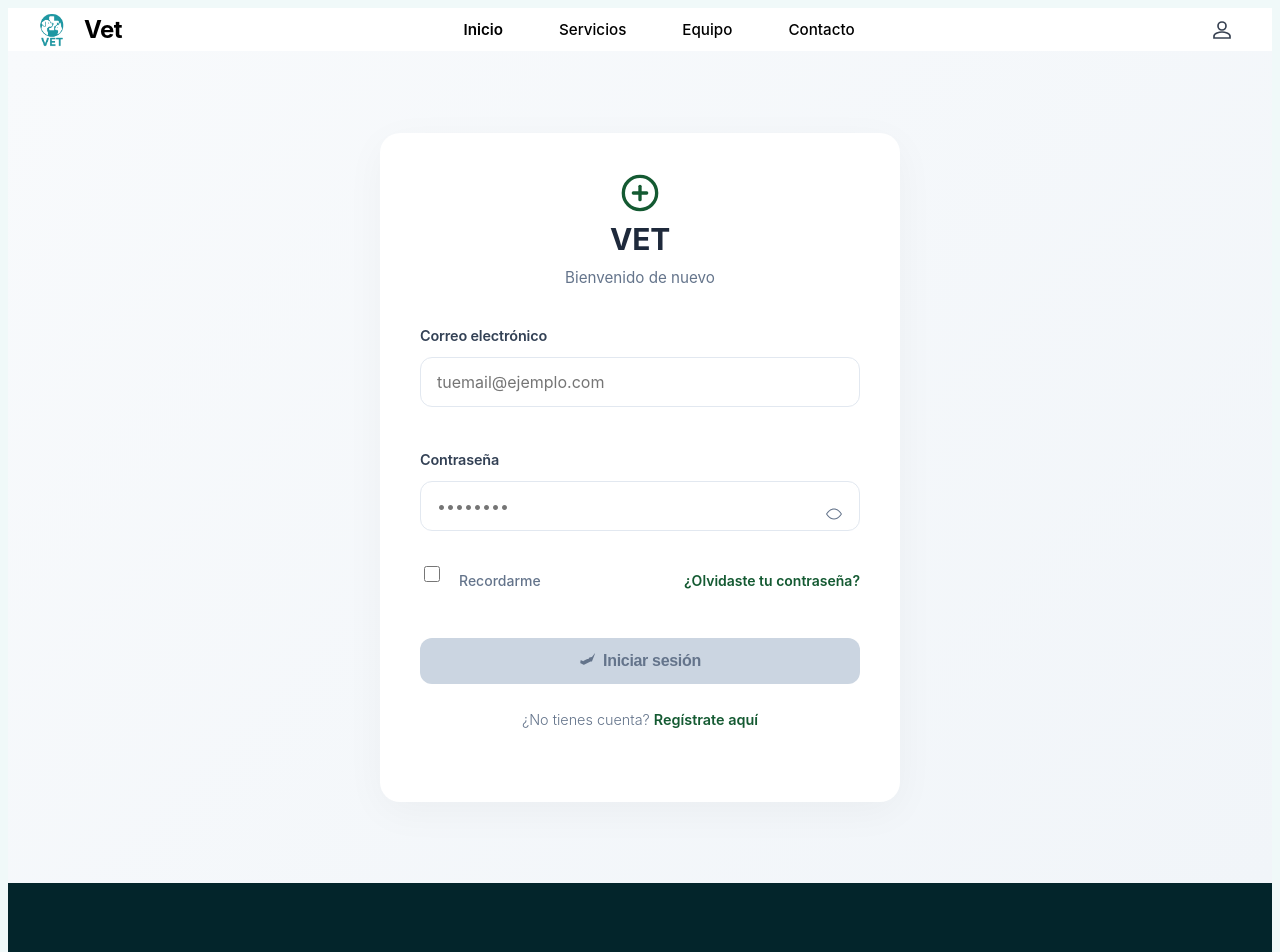
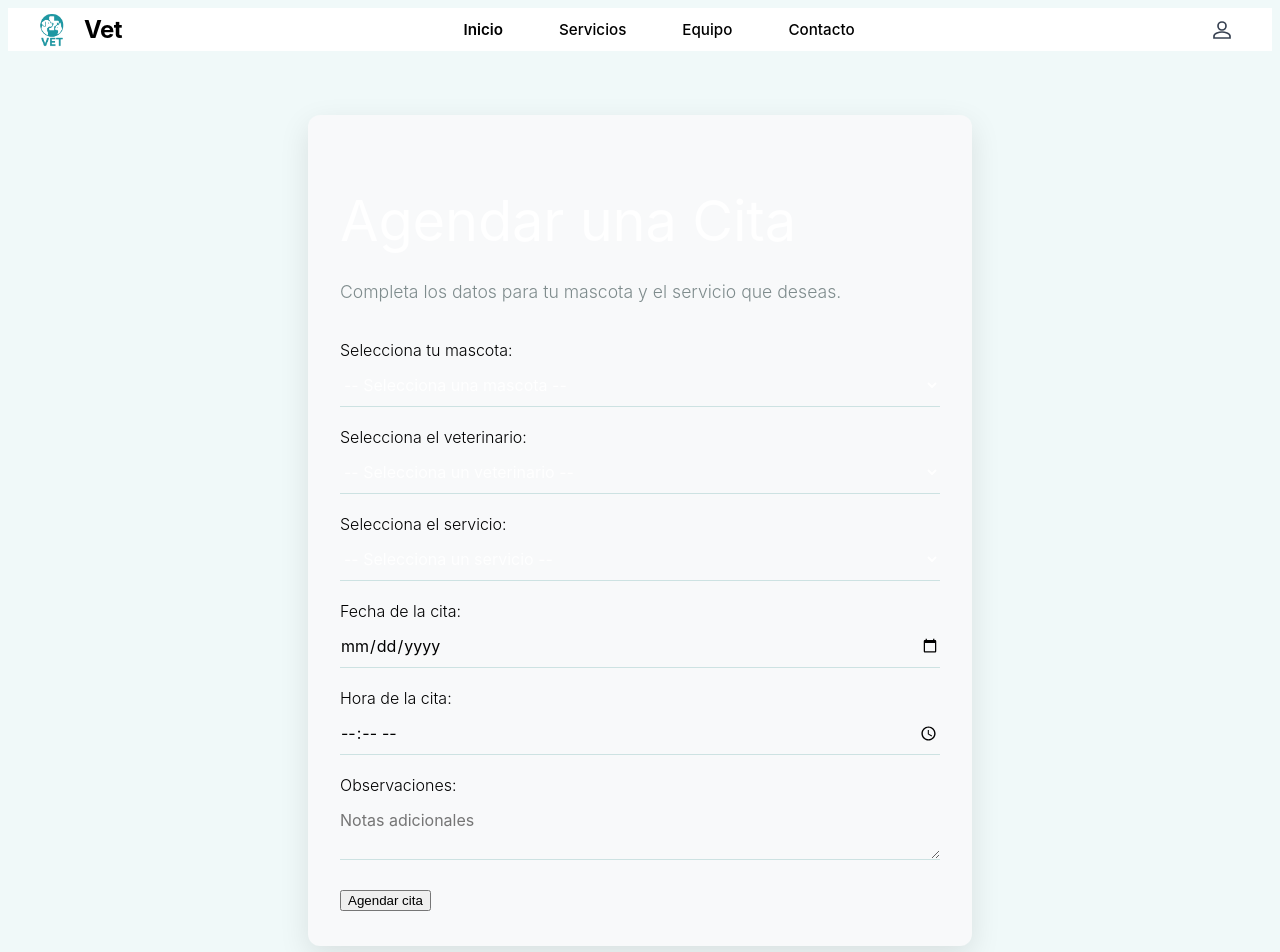
Before and after one commit to koouhz/vet, a Vue app: page /agendar-cita in a window 1280 px wide. Before the commit this address led to /login. Shown: the top 952 px of the page. Built offline with nearby package versions, Linux system fonts and the light colour scheme.

Commit message:
Form Agendar

```diff
--- a/src/views/Agendar/AgendarCita.vue
+++ b/src/views/Agendar/AgendarCita.vue
@@ -3,108 +3,225 @@
     <h1>Agendar una Cita</h1>
     <p>Completa los datos para tu mascota y el servicio que deseas.</p>
 
-    <form @submit.prevent="agendar">
-      <label>Nombre de la mascota:</label>
-      <input type="text" v-model="mascotaNombre" required />
+    <!-- Selección de mascota -->
+    <label>Selecciona tu mascota:</label>
+    <select v-model="mascotaId" @change="mostrarNuevo=false">
+      <option disabled value="">-- Selecciona una mascota --</option>
+      <option v-for="m in mascotas" :key="m.id" :value="m.id">
+        {{ m.nombre }} ({{ m.especie }})
+      </option>
+      <option value="nueva">+ Registrar nueva mascota</option>
+    </select>
 
-      <label>Servicio:</label>
-      <select v-model="servicio" required>
-        <option disabled value="">Selecciona un servicio</option>
-        <option>Vacunación</option>
-        <option>Consultas Generales</option>
-        <option>Peluquería y Higiene</option>
-        <option>Emergencias 24/7</option>
-        <option>Cirugías</option>
-        <option>Nutrición y Dietética</option>
+    <!-- Formulario inline para nueva mascota -->
+    <div v-if="mascotaId === 'nueva'" class="nueva-mascota">
+      <h3>Registrar nueva mascota</h3>
+      <label>Nombre:</label>
+      <input type="text" v-model="nuevaMascota.nombre" required />
+
+      <label>Especie:</label>
+      <select v-model="nuevaMascota.especie" required>
+        <option disabled value="">Selecciona especie</option>
+        <option>perro</option>
+        <option>gato</option>
+        <option>conejo</option>
+        <option>hámster</option>
+        <option>ave</option>
+        <option>reptil</option>
+        <option>otros</option>
       </select>
 
-      <label>Fecha de la cita:</label>
-      <input type="date" v-model="fecha" required />
+      <label>Raza:</label>
+      <input type="text" v-model="nuevaMascota.raza" />
 
-      <label>Hora:</label>
-      <input type="time" v-model="hora" required />
+      <label>Fecha de nacimiento:</label>
+      <input type="date" v-model="nuevaMascota.fecha_nacimiento" />
 
-      <button type="submit">Agendar cita</button>
-    </form>
+      <label>Peso (kg):</label>
+      <input type="number" v-model="nuevaMascota.peso_kg" step="0.01" />
+
+      <label>Sexo:</label>
+      <select v-model="nuevaMascota.sexo">
+        <option disabled value="">Selecciona sexo</option>
+        <option>macho</option>
+        <option>hembra</option>
+        <option>castrado</option>
+        <option>esterilizado</option>
+      </select>
+
+      <label>Microchip ID:</label>
+      <input type="text" v-model="nuevaMascota.microchip_id" />
+
+      <label>Alergias:</label>
+      <input type="text" v-model="nuevaMascota.alergias" />
+
+      <label>Notas médicas:</label>
+      <textarea v-model="nuevaMascota.notas_medicas"></textarea>
+    </div>
+
+    <!-- Veterinario y servicio -->
+    <label>Selecciona el veterinario:</label>
+    <select v-model="veterinarioId" @change="cargarServicios" required>
+      <option disabled value="">-- Selecciona un veterinario --</option>
+      <option v-for="v in veterinarios" :key="v.id" :value="v.id">
+        {{ v.usuario_nombre }} - {{ v.especialidad_nombre }}
+      </option>
+    </select>
+
+    <label>Selecciona el servicio:</label>
+    <select v-model="servicioId" required>
+      <option disabled value="">-- Selecciona un servicio --</option>
+      <option v-for="s in serviciosDisponibles" :key="s.id" :value="s.id">
+        {{ s.titulo }} - {{ s.duracion_minutos }} min
+      </option>
+    </select>
+
+    <!-- Fecha y hora -->
+    <label>Fecha de la cita:</label>
+    <input type="date" v-model="fecha" required />
+
+    <label>Hora de la cita:</label>
+    <input type="time" v-model="hora" required />
+
+    <label>Observaciones:</label>
+    <textarea v-model="observaciones" placeholder="Notas adicionales"></textarea>
+
+    <button @click="agendarCita">Agendar cita</button>
   </div>
 </template>
 
 <script>
+import { ref, onMounted } from 'vue'
 import { supabase } from '@/lib/supabaseClient'
 
 export default {
-  name: 'AgendarCitaView',
-  data() {
-    return {
-      mascotaNombre: '',
-      servicio: '',
-      fecha: '',
-      hora: ''
+  setup() {
+    const user = ref(null)
+    const mascotas = ref([])
+    const veterinarios = ref([])
+    const serviciosDisponibles = ref([])
+
+    const mascotaId = ref('')
+    const nuevaMascota = ref({
+      nombre: '',
+      especie: '',
+      raza: '',
+      fecha_nacimiento: '',
+      peso_kg: '',
+      sexo: '',
+      microchip_id: '',
+      alergias: '',
+      notas_medicas: ''
+    })
+
+    const veterinarioId = ref('')
+    const servicioId = ref('')
+    const fecha = ref('')
+    const hora = ref('')
+    const observaciones = ref('')
+
+    // Cargar usuario y mascotas
+    onMounted(async () => {
+      const { data: userData } = await supabase.auth.getUser()
+      if (!userData.user) {
+        alert('Debes iniciar sesión primero')
+        return
+      }
+      user.value = userData.user
+
+      const { data: misMascotas } = await supabase
+        .from('mascotas')
+        .select('*')
+        .eq('usuario_id', user.value.id)
+        .eq('is_activa', true)
+      mascotas.value = misMascotas || []
+
+      // Cargar veterinarios activos
+      const { data: vets } = await supabase
+        .from('veterinarios')
+        .select('id, usuario_id, especialidad_id, is_activo, usuario:usuarios(nombre_completo), especialidad:especialidades(nombre)')
+        .eq('is_activo', true)
+      veterinarios.value = vets.map(v => ({
+        ...v,
+        usuario_nombre: v.usuario.nombre_completo,
+        especialidad_nombre: v.especialidad.nombre
+      }))
+    })
+
+    const cargarServicios = async () => {
+      if (!veterinarioId.value) return
+      const { data } = await supabase
+        .from('servicios_veterinarios')
+        .select('servicio_id, servicio:servicios(titulo,duracion_minutos)')
+        .eq('veterinario_id', veterinarioId.value)
+        .eq('is_activo', true)
+      serviciosDisponibles.value = data.map(d => ({
+        id: d.servicio_id,
+        titulo: d.servicio.titulo,
+        duracion_minutos: d.servicio.duracion_minutos
+      }))
     }
-  },
-  async created() {
-    const { data: { user } } = await supabase.auth.getUser()
-    if (!user) {
-      this.$router.push({ name: 'Login' }) // Redirigir si no está logeado
-    }
-  },
-  methods: {
-    async agendar() {
-      const { data: { user } } = await supabase.auth.getUser()
-      if (!user) return this.$router.push({ name: 'Login' })
 
-      // Guardar cita en Supabase
+    const agendarCita = async () => {
+      let idMascota = mascotaId.value
+
+      // Si es nueva mascota, crearla primero
+      if (idMascota === 'nueva') {
+        const { data, error } = await supabase.from('mascotas').insert([{
+          usuario_id: user.value.id,
+          nombre: nuevaMascota.value.nombre,
+          especie: nuevaMascota.value.especie,
+          raza: nuevaMascota.value.raza,
+          fecha_nacimiento: nuevaMascota.value.fecha_nacimiento,
+          peso_kg: nuevaMascota.value.peso_kg,
+          sexo: nuevaMascota.value.sexo,
+          microchip_id: nuevaMascota.value.microchip_id,
+          alergias: nuevaMascota.value.alergias,
+          notas_medicas: nuevaMascota.value.notas_medicas
+        }]).select().single()
+
+        if (error) return alert('Error al crear mascota: ' + error.message)
+        idMascota = data.id
+      }
+
+      // Crear cita
       const { error } = await supabase.from('citasmascotas').insert([{
-        id_usuario: user.id,
-        nombre_mascota: this.mascotaNombre,
-        servicio: this.servicio,
-        fecha: this.fecha,
-        hora: this.hora
+        usuario_id: user.value.id,
+        mascota_id: idMascota,
+        veterinario_id: veterinarioId.value,
+        servicio_id: servicioId.value,
+        fecha: fecha.value,
+        hora: hora.value,
+        observaciones: observaciones.value
       }])
 
-      if (error) return alert('Error al agendar la cita: ' + error.message)
+      if (error) return alert('Error al agendar cita: ' + error.message)
       alert('Cita agendada correctamente!')
-      this.$router.push({ name: 'Home' })
+    }
+
+    return {
+      mascotas,
+      veterinarios,
+      serviciosDisponibles,
+      mascotaId,
+      nuevaMascota,
+      veterinarioId,
+      servicioId,
+      fecha,
+      hora,
+      observaciones,
+      cargarServicios,
+      agendarCita
     }
   }
 }
 </script>
 
 <style scoped>
-.agendar-cita {
-  max-width: 600px;
-  margin: 4rem auto;
-  padding: 2rem;
-  background: #f8f9fa;
-  border-radius: 12px;
-  box-shadow: 0 10px 30px rgba(0,0,0,0.1);
-}
-
-form label {
-  display: block;
-  margin-top: 1rem;
-  font-weight: 600;
-}
-
-form input, form select {
-  width: 100%;
-  padding: 0.7rem;
-  margin-top: 0.3rem;
-  border-radius: 6px;
-  border: 1px solid #ccc;
-}
-
-form button {
-  margin-top: 1.5rem;
-  padding: 1rem 2rem;
-  background: #3498db;
-  color: white;
-  border: none;
-  border-radius: 50px;
-  cursor: pointer;
-}
-
-form button:hover {
-  background: #2980b9;
-}
+.agendar-cita { max-width: 600px; margin: 4rem auto; padding: 2rem; background: #f8f9fa; border-radius: 12px; box-shadow: 0 10px 30px rgba(0,0,0,0.1);}
+form label { display: block; margin-top: 1rem; font-weight: 600; }
+form input, form select, form textarea { width: 100%; padding: 0.7rem; margin-top: 0.3rem; border-radius: 6px; border: 1px solid #ccc; }
+form button { margin-top: 1.5rem; padding: 1rem 2rem; background: #3498db; color: white; border: none; border-radius: 50px; cursor: pointer; }
+form button:hover { background: #2980b9; }
+.nueva-mascota { margin-top: 1.5rem; padding: 1rem; background: #e8f0fe; border-radius: 8px; }
 </style>
```
